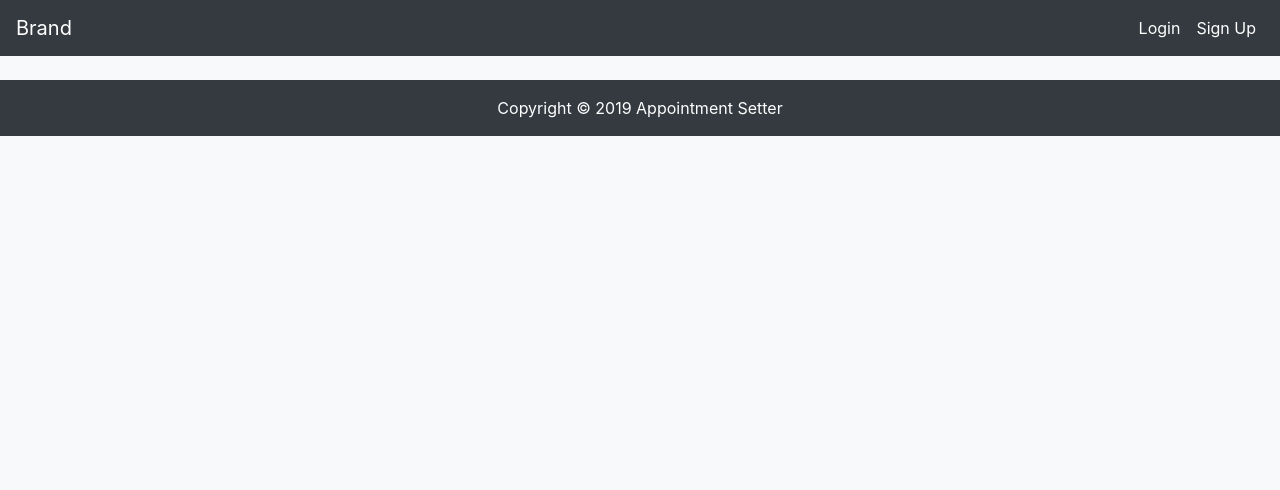
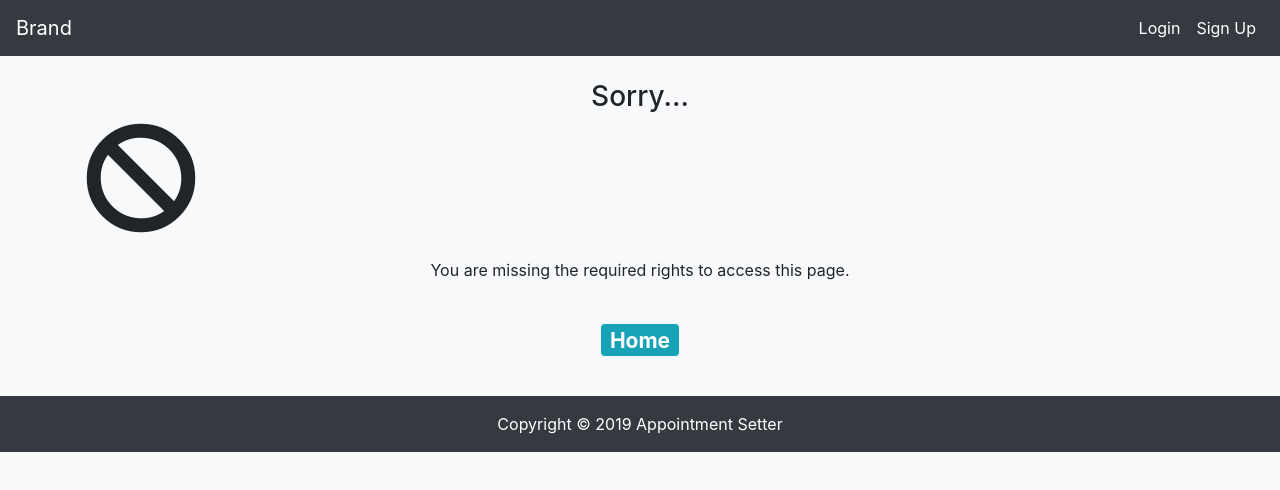
Before and after one commit to Fourleaftayback/appointmentSetter, a React (Create React App) app in the folder client/: page /not-authorized in a window 1280 px wide. Shown: the top 490 px of the page. Built offline with nearby package versions, Linux system fonts and the light colour scheme.

Commit message:
not authrized component

```diff
--- a/client/src/App.css
+++ b/client/src/App.css
@@ -19,5 +19,5 @@ body {
 
 .modal-title {
   display: block;
-  margin-left: 37%;
+  margin-left: 3%;
 }
--- a/client/src/App.js
+++ b/client/src/App.js
@@ -9,6 +9,7 @@ import jwt_decode from "jwt-decode";
 import setAuthToken from "./utils/setAuthToken";
 
 //import PrivateRoute from "./components/common/PrivateRoute";
+import TeamPrivateRoute from "./components/common/TeamPrivateRoute";
 
 import { setCurrentUser, logOutUser } from "./actions/authActions";
 
@@ -17,6 +18,8 @@ import Landing from "./components/layouts/Landing";
 import Footer from "./components/layouts/Footer";
 import UserRegister from "./components/auth/UserRegister";
 import TeamLanding from "./components/layouts/TeamLanding";
+
+import NotAuthorized from "./components/common/NotAuthorized";
 
 import "./App.css";
 
@@ -45,8 +48,9 @@ class App extends Component {
               <Switch>
                 <Route exact path="/" component={Landing} />
                 <Route exact path="/signup" component={UserRegister} />
-                <Route exact path="/team" component={TeamLanding} />
-                {/*<PrivateRoute exact path="/team" component={TeamLanding} />*/}
+                <TeamPrivateRoute exact path="/team" component={TeamLanding} />
+
+                <Route exact path="/not-authorized" component={NotAuthorized} />
               </Switch>
             </Container>
             <Footer />
--- a/client/src/components/auth/LoginModal.js
+++ b/client/src/components/auth/LoginModal.js
@@ -69,7 +69,8 @@ const LoginModal = ({
             </Button>
           </Form>
           <NavLink
-            className="text-primary text-center mt-3 p-0"
+            className="text-primary text-center mt-3 p
+            -0"
             href={forgotPath}>
             Forgot Password
           </NavLink>
--- /dev/null
+++ b/client/src/components/common/NotAuthorized.js
@@ -0,0 +1,40 @@
+import React from "react";
+
+import { Row, Col, Badge } from "reactstrap";
+
+const NotAuthorized = () => {
+  return (
+    <React.Fragment>
+      <Row>
+        <Col>
+          <h3 className="text-center mt-4">Sorry...</h3>
+        </Col>
+      </Row>
+      <Row>
+        <Col>
+          <i className="fas fa-ban fa-7x" />
+        </Col>
+      </Row>
+      <Row>
+        <Col>
+          <p className="text-center mt-4">
+            You are missing the required rights to access this page.
+          </p>
+        </Col>
+      </Row>
+      <Row>
+        <Col>
+          <p className="text-center mt-4">
+            <h3>
+              <Badge href="/" color="info">
+                Home
+              </Badge>
+            </h3>
+          </p>
+        </Col>
+      </Row>
+    </React.Fragment>
+  );
+};
+
+export default NotAuthorized;
--- /dev/null
+++ b/client/src/components/common/TeamPrivateRoute.js
@@ -0,0 +1,27 @@
+import React from "react";
+import { Route, Redirect } from "react-router-dom";
+import { connect } from "react-redux";
+import PropTypes from "prop-types";
+
+const TeamPrivateRoute = ({ component: Component, auth, ...rest }) => (
+  <Route
+    {...rest}
+    render={props =>
+      auth.isAuthenticated === true && auth.user.hasOwnProperty("isAdmin") ? (
+        <Component {...props} />
+      ) : (
+        <Redirect to="/not-authorized" />
+      )
+    }
+  />
+);
+
+TeamPrivateRoute.propTypes = {
+  auth: PropTypes.object.isRequired
+};
+
+const mapStateToProps = state => ({
+  auth: state.auth
+});
+
+export default connect(mapStateToProps)(TeamPrivateRoute);
--- a/client/src/components/layouts/TeamLanding.js
+++ b/client/src/components/layouts/TeamLanding.js
@@ -1,4 +1,6 @@
 import React from "react";
+import { connect } from "react-redux";
+import PropTypes from "prop-types";
 import { Container } from "reactstrap";
 
 const TeamLanding = () => {
@@ -9,4 +11,15 @@ const TeamLanding = () => {
   );
 };
 
-export default TeamLanding;
+TeamLanding.propTypes = {
+  user: PropTypes.object.isRequired
+};
+
+const mapStateToProps = state => ({
+  user: state.auth.user
+});
+
+export default connect(
+  mapStateToProps,
+  null
+)(TeamLanding);
```
